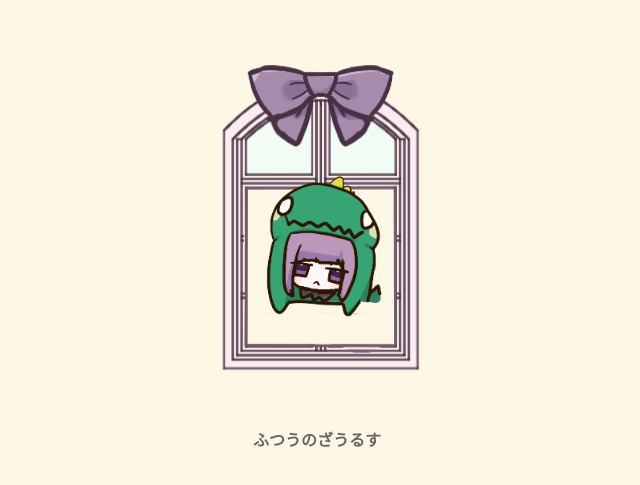
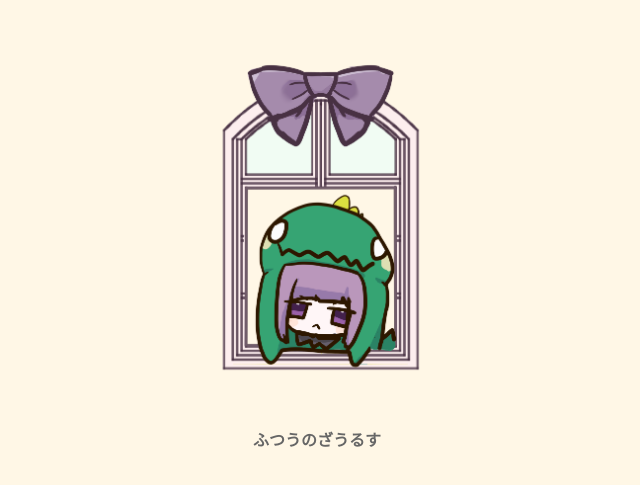
Before and after one commit to nakatyanndayo-lab/gyaogyao, a plain HTML site: page index.html in a window 1280 px wide. Shown: the part 165-650 px from the top of the page, without its empty margins (323-963 px from the left). Drawn offline with Linux system fonts and the light colour scheme.

Commit message:
Update style.css

```diff
--- a/style.css
+++ b/style.css
@@ -28,10 +28,10 @@
 /* ざうるす（前へ！） */
 #zaurus {
   position: absolute;
-  bottom: 60px;
+  bottom: 0px;
   left: 50%;
   transform: translateX(-50%);
-  width: 260px;
+  width: 320px;
   cursor: pointer;
   transition: transform 0.15s ease;
   /* ↓ ここを変更しました。窓(2)より大きい数字にします */
```
